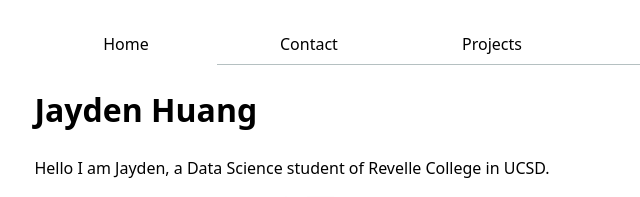
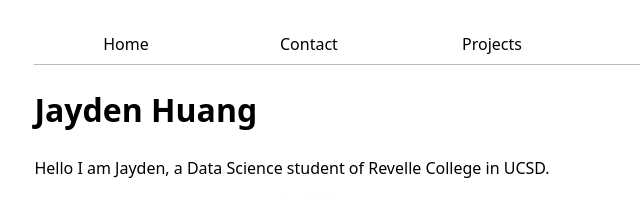
Before and after one commit to JaydenHuang8/portfolio, a plain HTML site: page index.html in a window 1280 px wide. Shown: the top 197 px of the page, 148-788 px from the left. Drawn offline with Linux system fonts and the light colour scheme.

Commit message:
fixing style

```diff
--- a/style.css
+++ b/style.css
@@ -18,11 +18,9 @@ nav a {
   color: inherit;
   text-align: center;
   padding: 0.5em;
-  border-bottom-width: 1px;
-  border-bottom-style: solid;
-  border-bottom-color: oklch(80% 3% 200);
+  border-bottom: 1px solid oklch(80% 3% 200);
 }
 .current {
-  border-bottom: 0.4em;
-  padding-bottom: 0.4em;
+  border-bottom: 1px solid oklch(80% 3% 200);
+  padding-bottom: 0.3em;
 }
```
